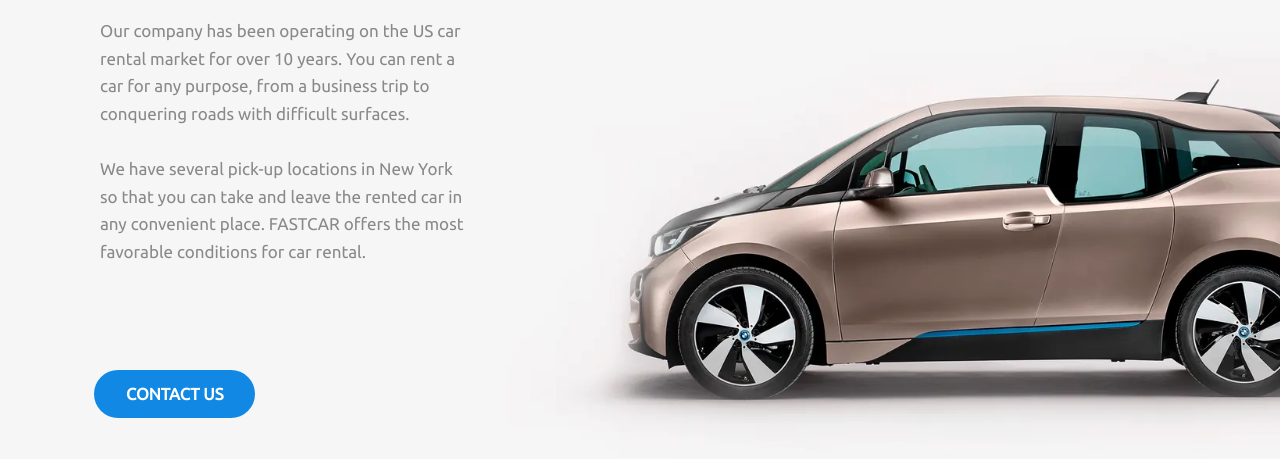
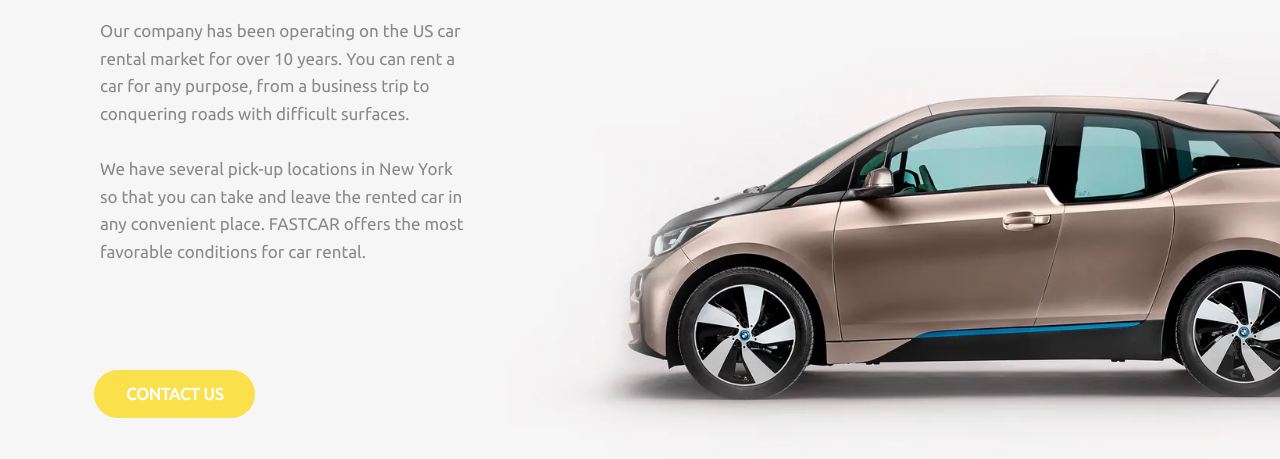
Before and after one commit to PuteraRoman/myteamhomework, a plain HTML site: page index.html in a window 1280 px wide. In both pictures the pointer is over the link "CONTACT US". Shown: the part 289-748 px from the top of the page. Drawn offline with nearby package versions, Linux system fonts and the light colour scheme.

Commit message:
Add hover

```diff
--- a/index.html
+++ b/index.html
@@ -78,7 +78,9 @@ margin-top: 70px;
     border-radius: 27px;;
     font-weight: 600;
 }
-
+.contact-us__button:hover{
+background-color:rgb(250, 224, 75);
+}
 </style>
 <!DOCTYPE html>
 <html lang="en">
```
